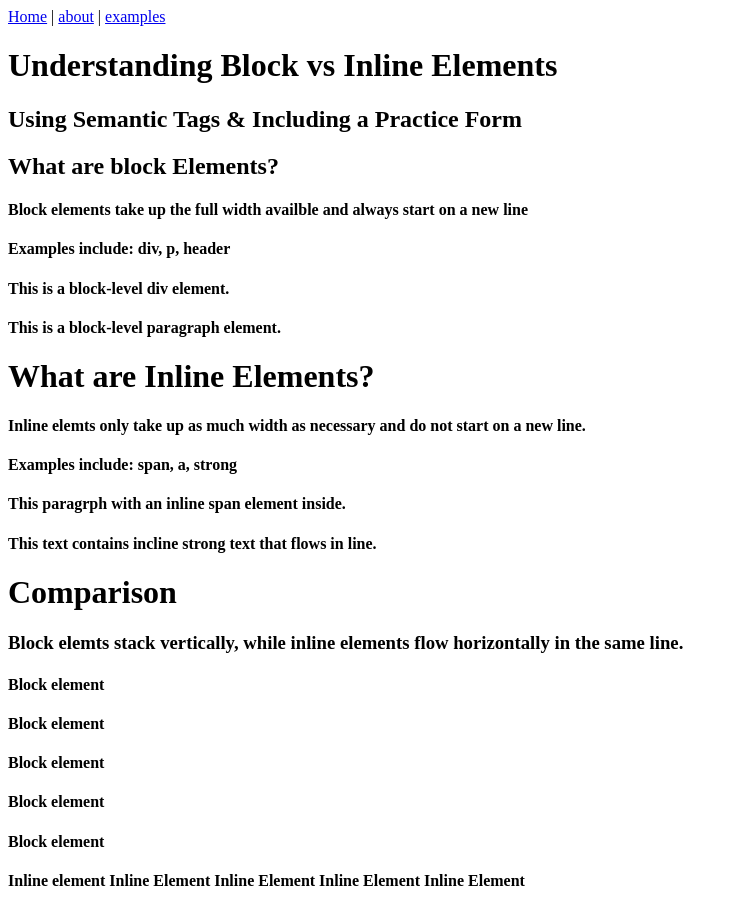
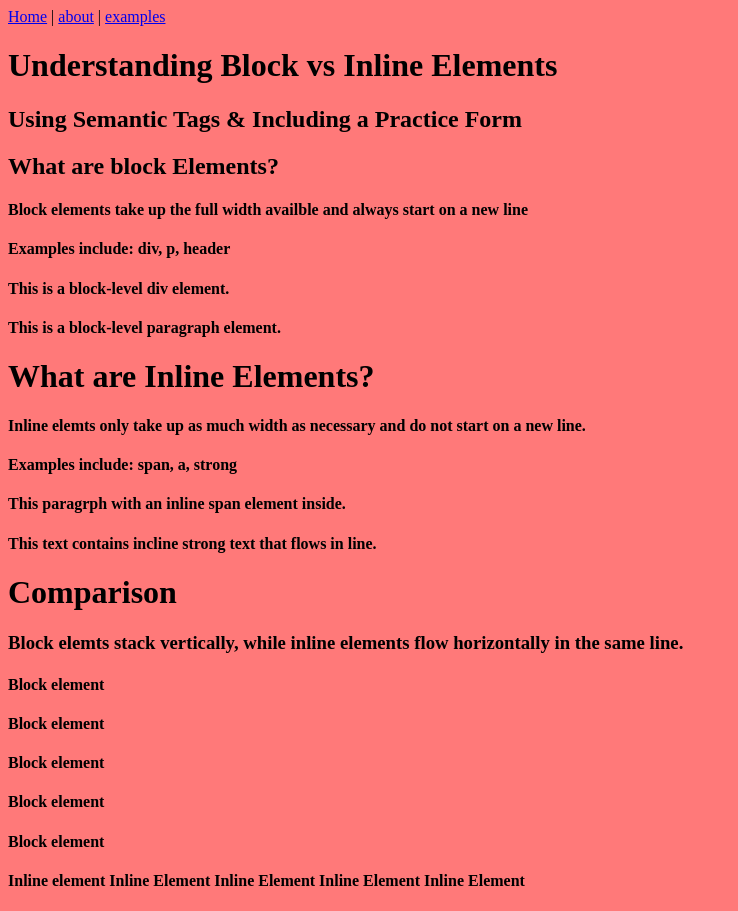
Before and after one commit to Reid987/inline-Block, a plain HTML site: page index.html in a window 1280 px wide. Shown: the whole page, without its empty margins (0-738 px from the left). Drawn offline with Linux system fonts and the light colour scheme.

Commit message:
commit 4

```diff
--- /dev/null
+++ b/css/styles.css
@@ -0,0 +1,3 @@
+body{
+background-color:rgb(255, 121, 121);
+}
--- a/index.html
+++ b/index.html
@@ -4,16 +4,15 @@
     <meta charset="UTF-8">
     <meta name="viewport" content="width=device-width, initial-scale=1.0">
     <title>Document</title>
+    <link rel="stylesheet" href="css/styles.css">
 </head>
 <body>
 
     <header>
         <nav>
-
             <a href="index.html">Home</a> |
             <a href="about.html">about</a> |
             <a href="examples.html">examples</a>
-
         </nav>
         <h1>Understanding Block vs Inline Elements</h1>
     <h2>Using Semantic Tags &amp; Including a Practice Form</h2>
```
Also changed, not shown: about.html (+1 -0 lines), examples.html (+1 -0 lines).
